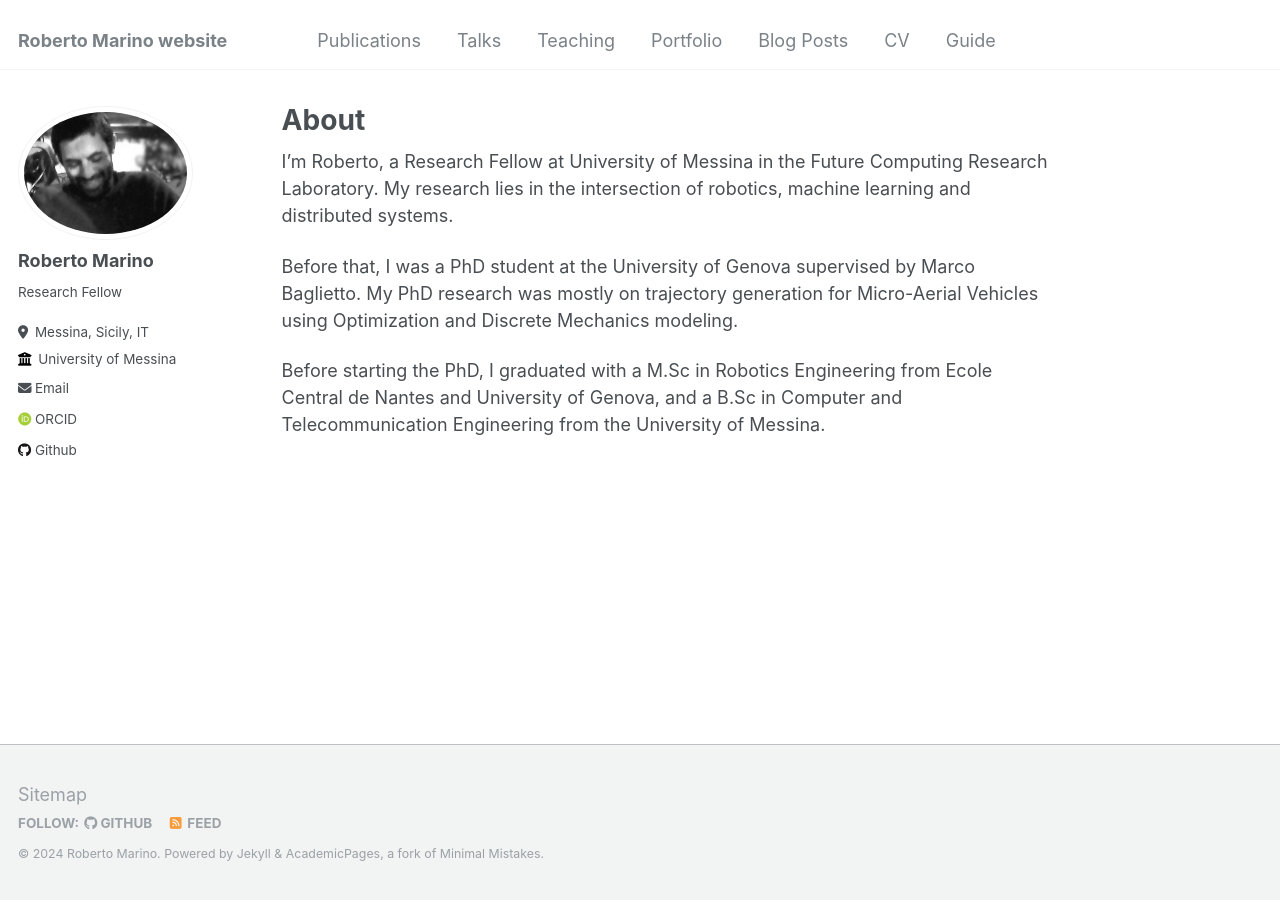
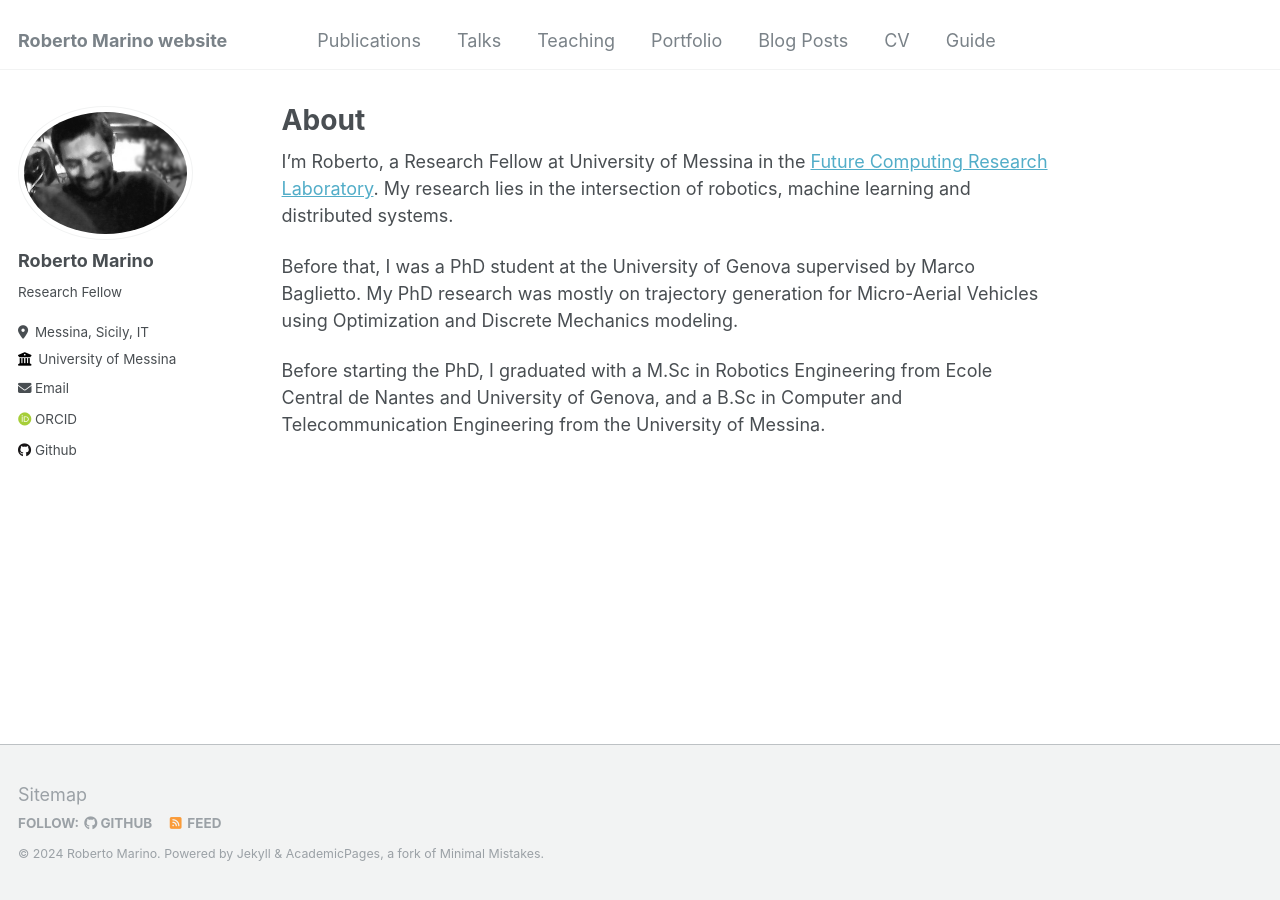
Before and after one commit to roberto-marino/rmarino.github.io, a Jekyll site: the page built from _pages/about.md, in a window 1280 px wide. Built offline with Jekyll 4.4.1, drawn with Linux system fonts in a browser that asks for light colours; some web fonts are replaced; part of the change alters nothing that is shown.

```diff
--- a/_pages/about.md
+++ b/_pages/about.md
@@ -7,7 +7,7 @@ redirect_from:
   - /about.html
 ---
 
-I'm Roberto, a Research Fellow at University of Messina in the Future Computing Research Laboratory.
+I'm Roberto, a Research Fellow at University of Messina in the [Future Computing Research Laboratory](https://fcrlab.unime.it/).
 My research lies in the intersection of robotics, machine learning and distributed systems.
 
 Before that, I was a PhD student at the University of Genova supervised by Marco Baglietto. My PhD research was mostly on trajectory generation for Micro-Aerial Vehicles using Optimization and Discrete Mechanics modeling.
```
